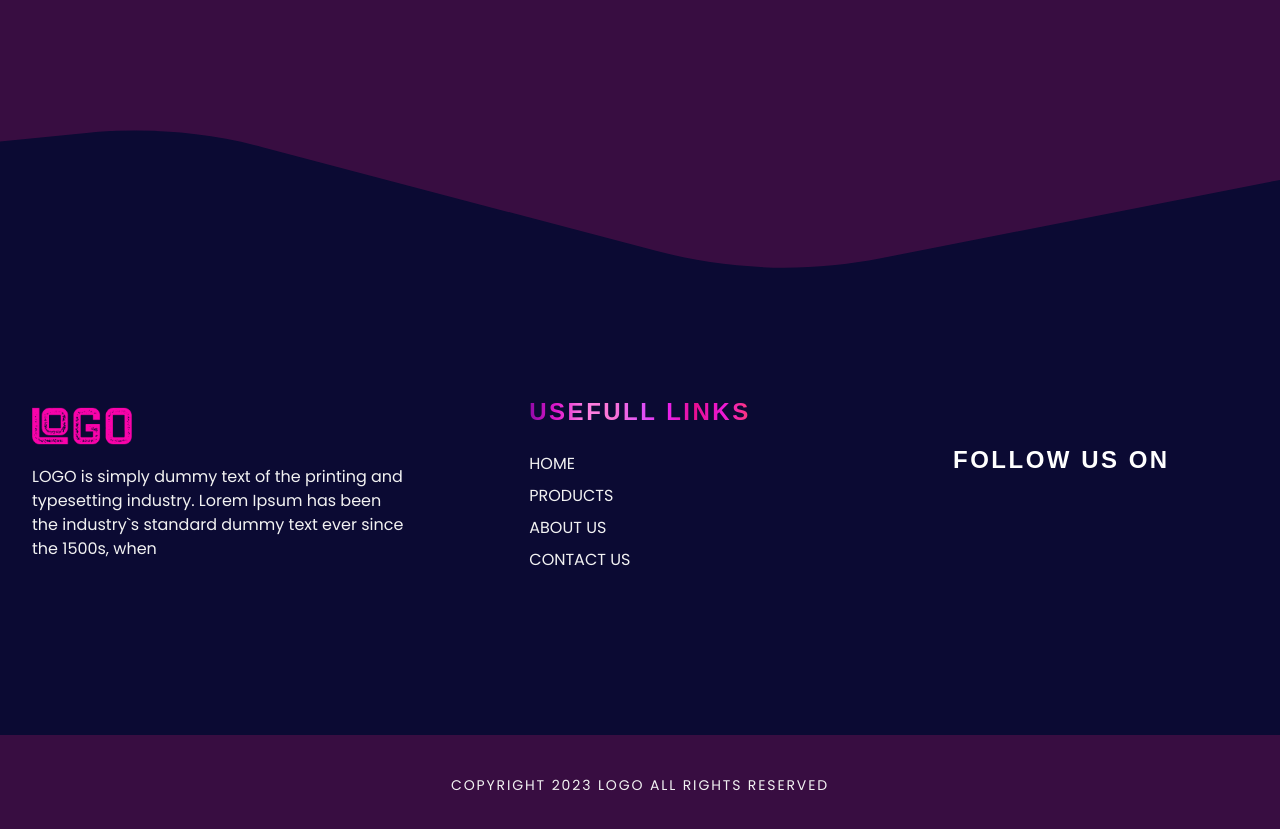
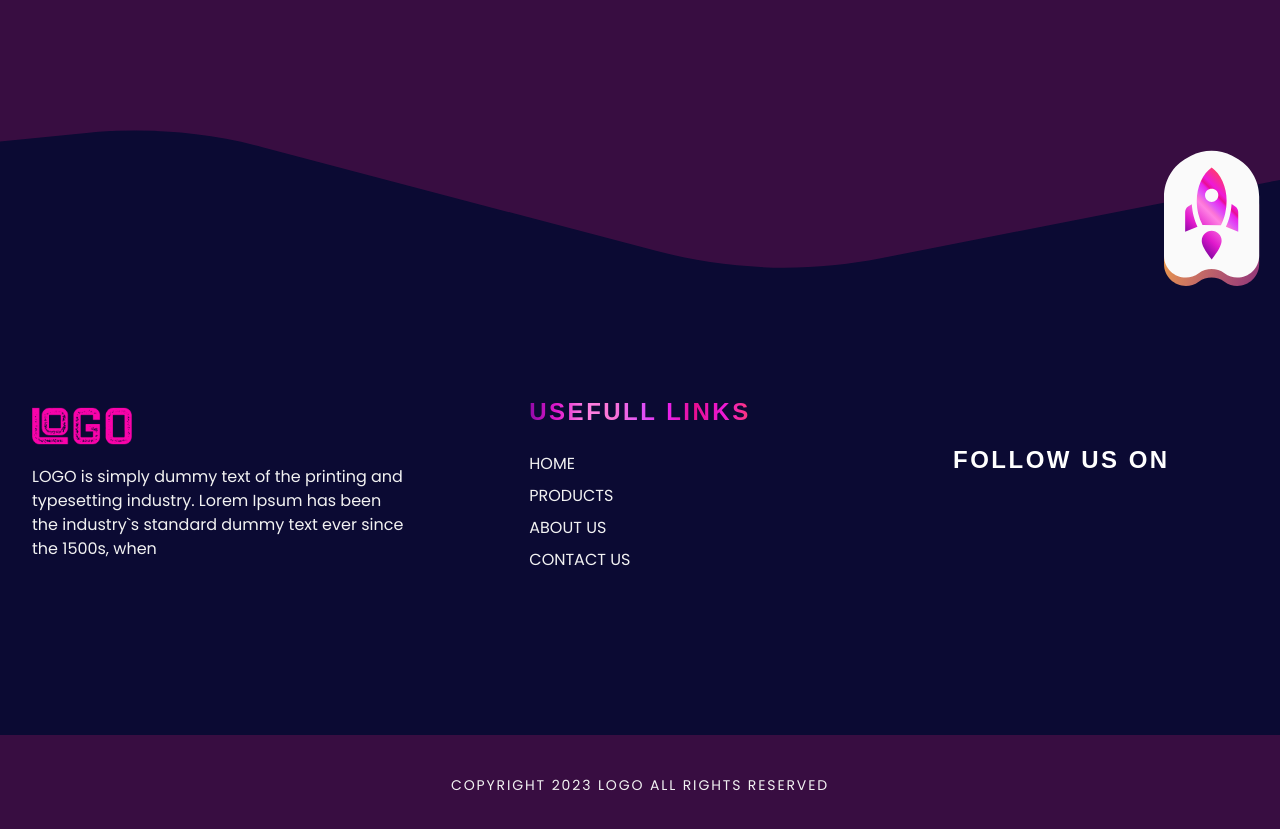
Before and after one commit to vatsalsinghkv/game-mano, a Next.js app: page / in a window 1280 px wide. Shown: the part 1140-1969 px from the top of the page. Built offline with nearby package versions, Linux system fonts and the light colour scheme; no server answers; some icons are missing; a web font is replaced by a local one.

Commit message:
feat: top btn add

```diff
--- a/src/components/layouts/Footer.tsx
+++ b/src/components/layouts/Footer.tsx
@@ -1,7 +1,9 @@
 import { IconLinkType, LinkType } from '@/lib/types';
+import { cn } from '@/lib/utils';
+import Image from 'next/image';
 import React from 'react';
 
-import FooterBg from '../images/FooterBG';
+import FooterBG from '../images/FooterBg';
 import { Logo } from '../shared';
 import { IconLink, UnstyledLink } from '../ui';
 
@@ -9,8 +11,35 @@ const Footer = () => {
   return (
     <>
       <footer className='relative overflow-x-hidden'>
-        <FooterBg className='absolute bottom-0 left-0 right-0 -z-10' />
-        <div className='min-h-[610px] pb-5 pt-32 grid layout text-center md:text-left grid-cols-2 gap-x-12 gap-y-5 place-items-center md:place-items-stretch lg:place-items-center lg:grid-cols-6'>
+        <FooterBG className='absolute bottom-0 left-0 right-0 -z-10' />
+        <div
+          className={cn(
+            'min-h-[610px] pb-5 pt-32',
+            'layout relative text-center md:text-left',
+            'grid grid-cols-2 gap-x-12 gap-y-5 place-items-center',
+            'md:place-items-stretch lg:place-items-center lg:grid-cols-6',
+          )}
+        >
+          {/* Go to top button */}
+          <UnstyledLink
+            href='#hero'
+            className={cn(
+              'w-16 md:w-24',
+              'absolute top-5 right-5',
+              'transition-all',
+              'hover:-translate-y-2 hover:shadow-xl',
+              'focus-visible::-translate-y-2 focus-visible::shadow-xl',
+            )}
+          >
+            <Image
+              src='/rocket.svg'
+              alt='go to top'
+              className='h-full w-full'
+              height={180}
+              width={100}
+            />
+          </UnstyledLink>
+
           <div className='space-y-5 col-span-2 md:col-span-3 lg:col-span-2'>
             <Logo className='mx-auto md:mx-0' />
             <p>
@@ -56,7 +85,7 @@ const Footer = () => {
         </div>
       </footer>
       {/* Attribute */}
-      <div className='text-center uppercase text-sm'>
+      <div className='text-center uppercase text-xs md:text-sm'>
         <p className='layout py-10 tracking-[1.87px]'>
           Copyright {new Date().getFullYear()}{' '}
           <UnstyledLink
--- a/src/styles/globals.css
+++ b/src/styles/globals.css
@@ -33,6 +33,9 @@
 }
 
 @layer base {
+  html {
+    scroll-behavior: smooth;
+  }
   body {
     @apply bg-bg-primary text-text;
   }
```
Also changed, not shown: public/rocket.svg (added).
